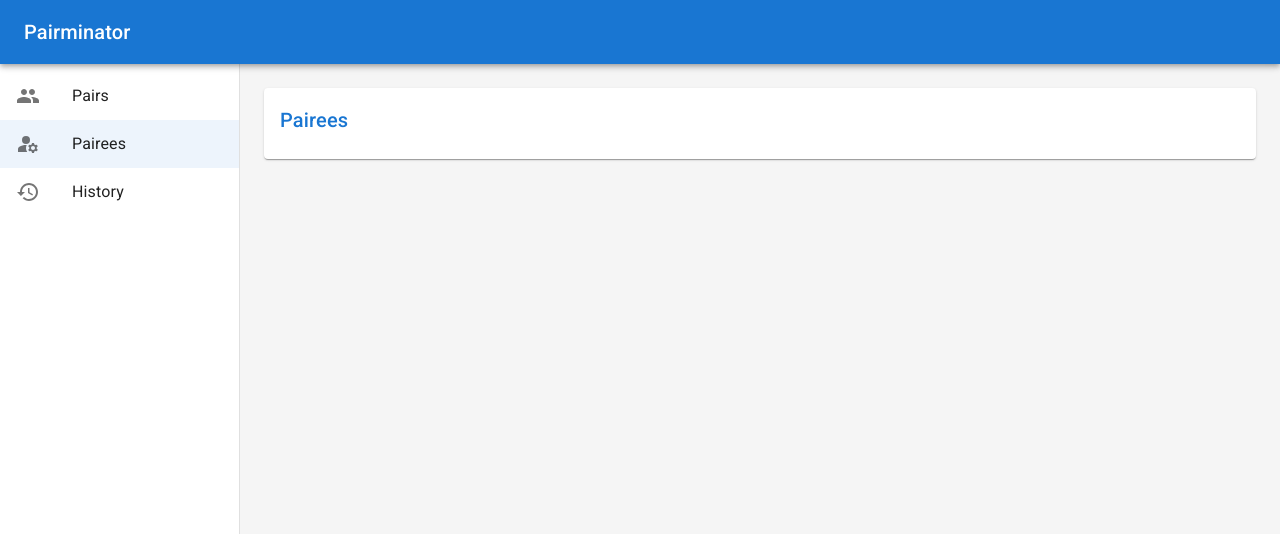
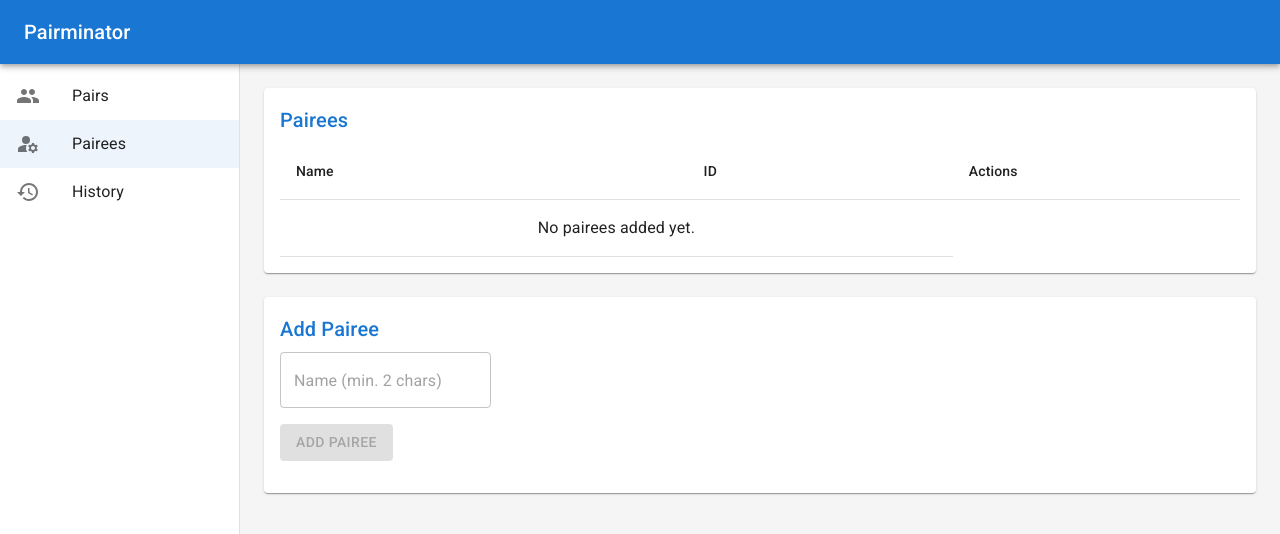
Before and after one commit to derekmborges/pairminator, a React (Create React App) app in the folder frontend/: page /pairees in a window 1280 px wide. Shown: the top 534 px of the page. Built offline with nearby package versions, Linux system fonts and the light colour scheme.

Commit message:
ability to add and update pairees

```diff
--- a/frontend/package.json
+++ b/frontend/package.json
@@ -15,6 +15,7 @@
     "@types/node": "^16.7.13",
     "@types/react": "^18.0.0",
     "@types/react-dom": "^18.0.0",
+    "lodash": "^4.17.21",
     "react": "^18.2.0",
     "react-dom": "^18.2.0",
     "react-router-dom": "^6.8.1",
@@ -45,5 +46,8 @@
       "last 1 firefox version",
       "last 1 safari version"
     ]
+  },
+  "devDependencies": {
+    "@types/lodash": "^4.14.191"
   }
 }
--- a/frontend/src/Components/Pairees.tsx
+++ b/frontend/src/Components/Pairees.tsx
@@ -1,9 +1,108 @@
+import React, { useEffect, useState } from 'react'
+import Box from '@mui/material/Box'
+import Button from '@mui/material/Button'
 import Paper from '@mui/material/Paper'
+import Table from '@mui/material/Table'
+import TableBody from '@mui/material/TableBody'
+import TableCell from '@mui/material/TableCell'
+import TableHead from '@mui/material/TableHead'
+import TableRow from '@mui/material/TableRow'
+import TextField from '@mui/material/TextField'
 import Typography from '@mui/material/Typography'
 import Grid2 from '@mui/material/Unstable_Grid2/Grid2'
-import React from 'react'
+import { usePairminatorContext } from '../context/PairminatorContext'
+import { Pairee } from '../models/pair'
+import IconButton from '@mui/material/IconButton'
+import EditIcon from '@mui/icons-material/Edit'
+import CloseIcon from '@mui/icons-material/Close'
+import CheckIcon from '@mui/icons-material/Check'
+import Stack from '@mui/material/Stack'
+import ClickAwayListener from '@mui/material/ClickAwayListener'
+import MoreHorizIcon from '@mui/icons-material/MoreHoriz'
 
 export const Pairees = (): JSX.Element => {
+    const { pairees, addPairee, updatePairee } = usePairminatorContext();
+    const [newPaireeName, setNewPaireeName] = useState<string>('');
+
+    const add = () => {
+        addPairee(newPaireeName);
+        setNewPaireeName('');
+    }
+
+    const PaireeRow = ({pairee}: {pairee: Pairee}): JSX.Element => {
+        const [hovering, setHovering] = useState<boolean>(false);
+        const [editing, setEditing] = useState<boolean>(false);
+        const [updatedName, setUpdatedName] = useState<string>('');
+
+        useEffect(() => {
+            if (editing) {
+                setUpdatedName(pairee.name);
+            }
+        }, [pairee, setUpdatedName, editing]);
+
+        const close = (apply?: boolean) => {
+            if (apply && updatedName !== pairee.name) {
+                updatePairee(pairee.id, updatedName);
+            }
+            setEditing(false);
+        }
+
+        return (
+            <TableRow sx={{ height: 50 }}>
+                <TableCell style={{ width: 300 }}>
+                    <Box
+                        onMouseEnter={() => setHovering(true)}
+                        onMouseLeave={() => setHovering(false)}
+                    >
+                        {editing ? (
+                            <ClickAwayListener
+                            onClickAway={() => close(true)}
+                            >
+                                <Stack width="100%" direction='row' alignItems='center'>
+                                    <TextField
+                                        size='small'
+                                        value={updatedName}
+                                        onChange={(e) => setUpdatedName(e.target.value)}
+                                        />
+                                    <IconButton
+                                        size='small'
+                                        onClick={() => close()}
+                                        sx={{ width: 30, height: 30 }}
+                                        >
+                                        <CloseIcon fontSize='inherit' />
+                                    </IconButton>
+                                    <IconButton
+                                        size='small'
+                                        onClick={() => close(true)}
+                                        sx={{ width: 30, height: 30 }}
+                                        >
+                                        <CheckIcon fontSize='inherit' />
+                                    </IconButton>
+                                </Stack>
+                            </ClickAwayListener>
+                        ) : (
+                            <>{pairee.name}</>
+                            )}
+                        {!editing && hovering && (
+                            <IconButton
+                            size='small'
+                            onClick={() => setEditing(true)}
+                            >
+                                <EditIcon fontSize="inherit" />
+                            </IconButton>
+                        )}
+                    </Box>
+                </TableCell>
+                <TableCell>{pairee.id}</TableCell>
+                <TableCell>
+                    <IconButton>
+                        <MoreHorizIcon />
+                    </IconButton>
+                </TableCell>
+            </TableRow>
+        );
+    }
+
   return (
     <>
         <Grid2 xs={12}>
@@ -11,6 +110,63 @@ export const Pairees = (): JSX.Element => {
                 <Typography component="h2" variant="h6" color="primary" gutterBottom>
                     Pairees
                 </Typography>
+                <Table>
+                    <TableHead>
+                        <TableRow>
+                            <TableCell>Name</TableCell>
+                            <TableCell>ID</TableCell>
+                            <TableCell>Actions</TableCell>
+                        </TableRow>
+                    </TableHead>
+                    {!!pairees.length ? (
+                        <TableBody>
+                            {pairees.map((pairee: Pairee) => (
+                                <PaireeRow
+                                    key={pairee.id}
+                                    pairee={pairee}
+                                />
+                            ))}
+                        </TableBody>
+                    ) : (
+                        <TableBody>
+                            <TableRow>
+                                <TableCell colSpan={2}>
+                                    <Box textAlign='center'>
+                                        <Typography>
+                                            No pairees added yet.
+                                        </Typography>
+                                    </Box>
+                                </TableCell>
+                            </TableRow>
+                        </TableBody>
+
+                    )}
+                </Table>
+            </Paper>
+        </Grid2>
+
+        <Grid2 xs={12}>
+            <Paper sx={{ p: 2, display: 'flex', flexDirection: 'column' }}>
+                <Typography component="h2" variant="h6" color="primary" gutterBottom>
+                    Add Pairee
+                </Typography>
+                <Box>
+                    <TextField
+                        id="pairee-name"
+                        placeholder='Name (min. 2 chars)'
+                        value={newPaireeName}
+                        onChange={(e) => setNewPaireeName(e.target.value)}
+                    />
+                </Box>
+                <Box my={2}>
+                    <Button
+                        variant='contained'
+                        disabled={newPaireeName.length < 2}
+                        onClick={add}
+                    >
+                        Add Pairee
+                    </Button>
+                </Box>
             </Paper>
         </Grid2>
     </>
--- a/frontend/src/context/PairminatorContext.tsx
+++ b/frontend/src/context/PairminatorContext.tsx
@@ -1,9 +1,11 @@
 import { createContext, useContext, useState } from "react";
 import { Pairee } from "../models/pair";
+import { cloneDeep } from 'lodash'
 
 export interface PairminatorContextT {
     pairees: Pairee[];
-    addPairee: (pairee: Pairee) => void;
+    addPairee: (name: string) => void;
+    updatePairee: (id: number, updatedName: string) => void;
 }
 
 export const PairminatorContext = createContext<PairminatorContextT | undefined>(undefined);
@@ -23,13 +25,32 @@ interface Props {
 export const PairminatorProvider: React.FC<Props> = ({ children }) => {
     const [pairees, setPairees] = useState<Pairee[]>([]);
 
-    const addPairee = (pairee: Pairee) => {
-        setPairees([...pairees, pairee]);
+    const addPairee = (name: string) => {
+        const newId: number = pairees.length > 0
+            ? Math.max(...(pairees.map(p => p.id))) + 1
+            : 1;
+
+        const newPairee: Pairee = {
+            id: newId,
+            name,
+        }
+        setPairees([...pairees, newPairee]);
+    }
+
+    const updatePairee = (id: number, updatedName: string) => {
+        const pairee = pairees.find(p => p.id === id);
+        if (pairee !== undefined) {
+            const paireesCopy: Pairee[] = cloneDeep(pairees);
+            const index = paireesCopy.findIndex(p => p.id === pairee.id);
+            paireesCopy[index].name = updatedName
+            setPairees([...paireesCopy])
+        }
     }
 
     const contextValue: PairminatorContextT = {
         pairees,
         addPairee,
+        updatePairee
     };
 
     return (
```
Also changed, not shown: 1 other file (tests, documents, lock files or other folders).
